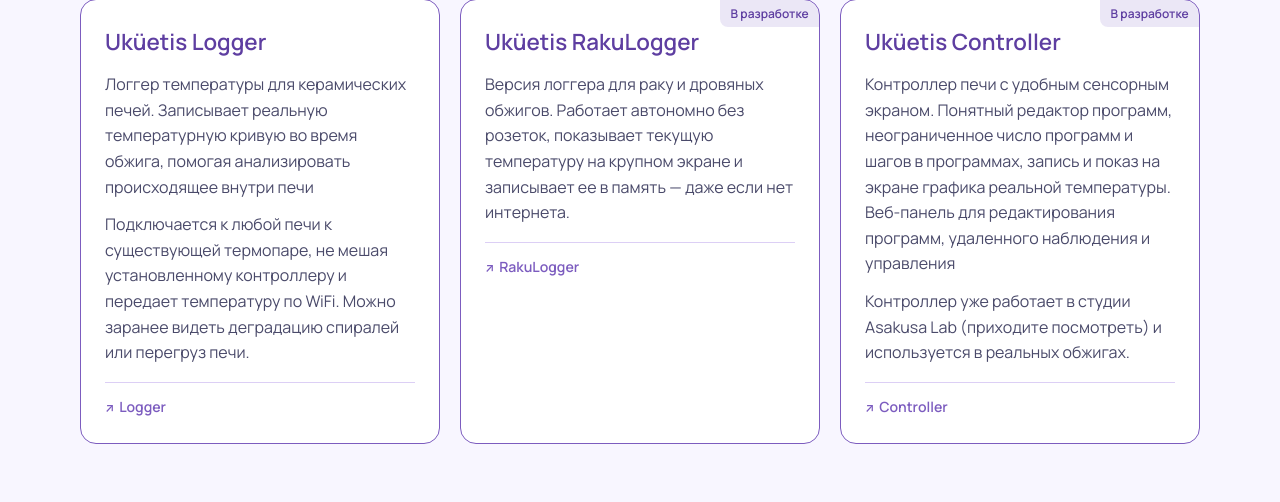
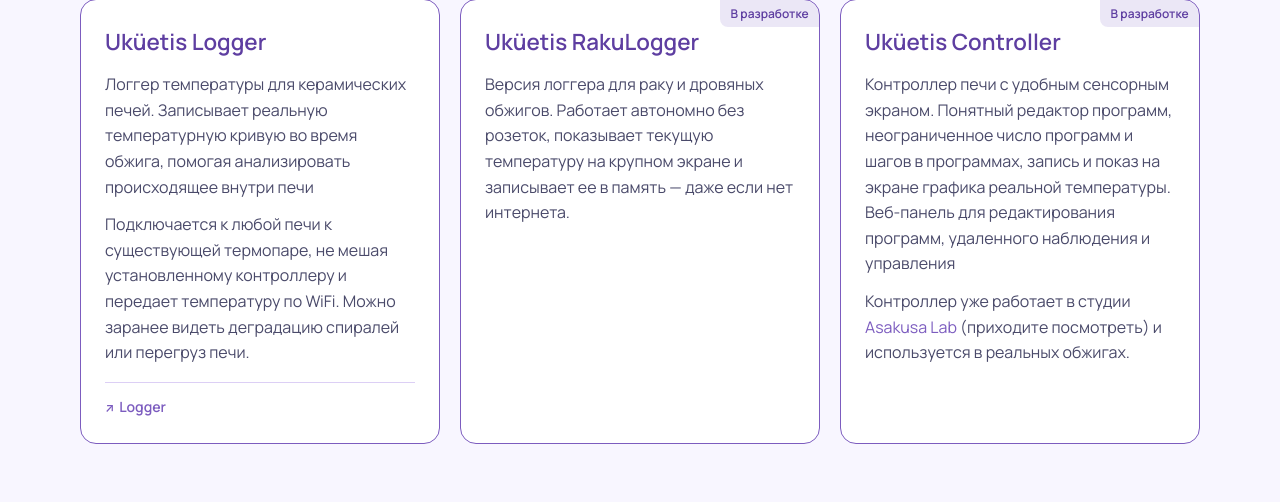
Before and after one commit to vvzvlad/ukuetis_site, a Flask app: page / in a window 1280 px wide. Shown: the part 1516-2018 px from the top of the page. Run offline with Flask 3, Linux system fonts and the light colour scheme.

Commit message:
docs(ui): remove product link blocks, add Asakusa Lab link

```diff
--- a/templates/index.html
+++ b/templates/index.html
@@ -72,9 +72,9 @@
                 <p>
                     Версия логгера для раку и дровяных обжигов. Работает автономно без розеток, показывает текущую температуру на крупном экране и записывает ее в память — даже если нет интернета.
                 </p>
-                <div class="product-links">
+                <!-- <div class="product-links">
                     <a href="https://docs.ukuetis.com/share/rvi69g8wbi/p/logger-dlya-raku-qKELnWrv3n" target="_blank"  class="product-doc-link">RakuLogger</a>
-                </div>
+                </div> -->
             </article>
 
             <article class="product-card">
@@ -86,11 +86,11 @@
                     Контроллер печи с удобным сенсорным экраном. Понятный редактор программ, неограниченное число программ и шагов в программах, запись и показ на экране графика реальной температуры. Веб-панель для редактирования программ, удаленного наблюдения и управления
                 </p>
                 <p>
-                    Контроллер уже работает в студии Asakusa Lab (приходите посмотреть) и используется в реальных обжигах.
+                    Контроллер уже работает в студии <a href="https://asakusa-lab.cc/" target="_blank" rel="noopener noreferrer">Asakusa Lab</a> (приходите посмотреть) и используется в реальных обжигах.
                 </p>
-                <div class="product-links">
+                <!-- <div class="product-links">
                     <a href="https://docs.ukuetis.com/share/xpretkl3wh/p/kontroller-WLnRCISxQT" target="_blank" rel="noopener noreferrer" class="product-doc-link">Controller</a>
-                </div>
+                </div> -->
             </article>
         </div>
     </div>
```
